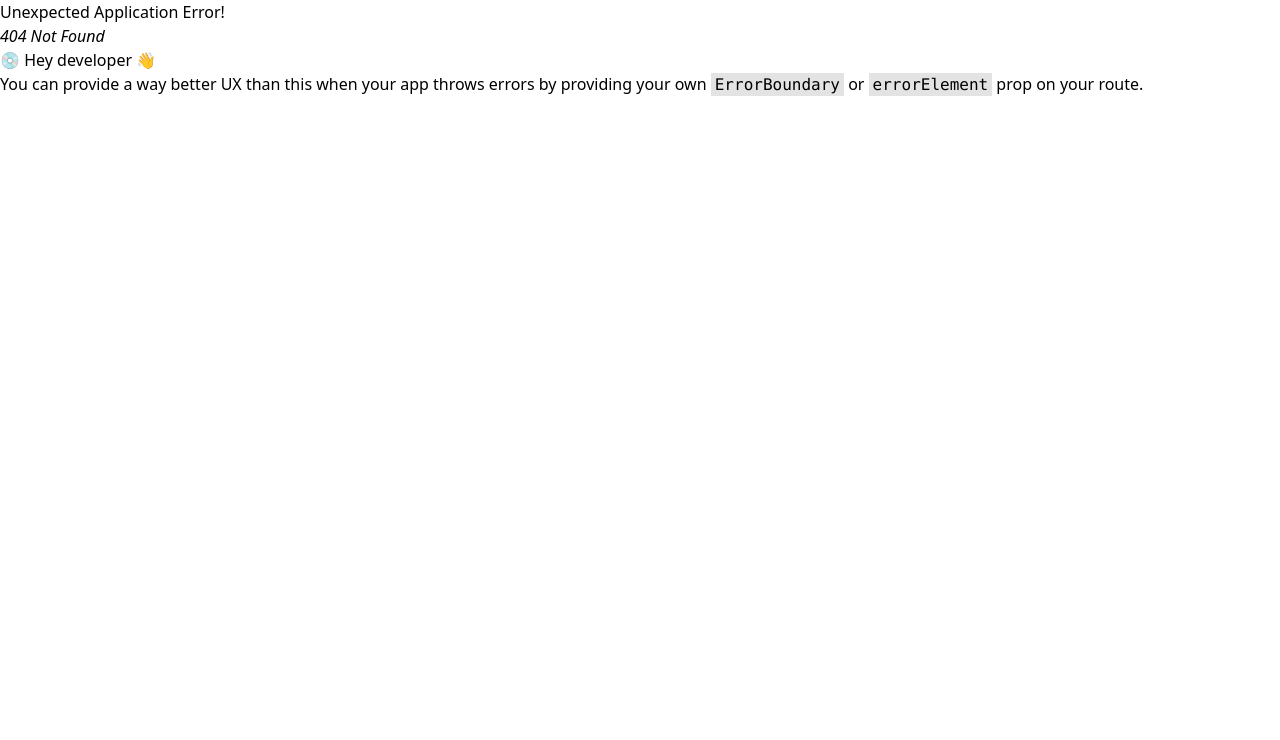
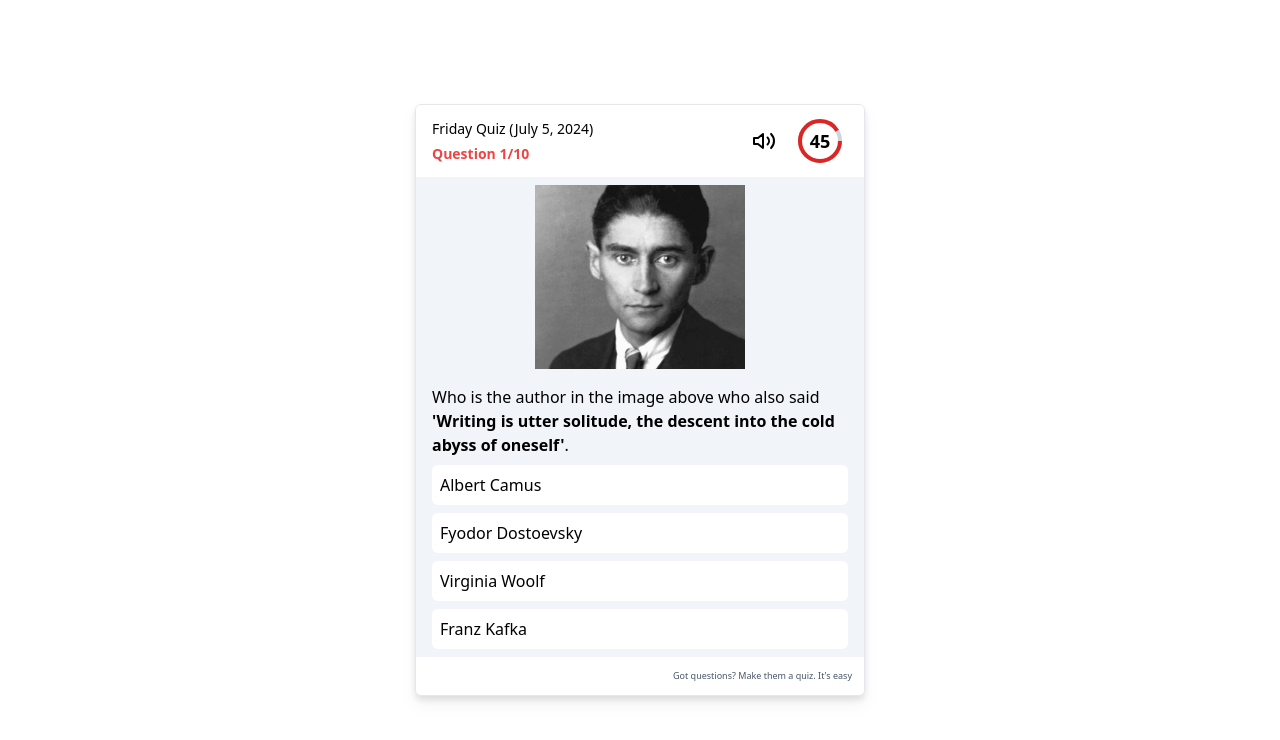
Before and after one commit to tejasvijb/quiz-app, a React (Vite) app: page /quiz in a window 1280 px wide. Before the commit this address had no page. Shown: the top 740 px of the page. Built offline with nearby package versions, Linux system fonts and the light colour scheme.

Commit message:
setup router and static pages

```diff
--- a/package.json
+++ b/package.json
@@ -22,6 +22,7 @@
     "tailwindcss-animate": "^1.0.7"
   },
   "devDependencies": {
+    "@types/babel__core": "^7.20.5",
     "@types/node": "^20.14.9",
     "@types/react": "^18.3.3",
     "@types/react-dom": "^18.3.0",
--- a/src/app/App.css
+++ b/src/app/App.css
@@ -1,3 +1,3 @@
 #root {
-  max-width: 1280px;
+  height: 100dvh;
 }
--- a/src/app/App.tsx
+++ b/src/app/App.tsx
@@ -1,55 +1,16 @@
 import './App.css'
-import { Avatar, AvatarFallback } from '../components/ui/avatar'
-import { Share, Volume1 } from 'lucide-react'
-import { Button } from '../components/ui/button'
-import Drawer from '../components/common/Drawer'
+
+import { Outlet } from "react-router-dom";
+
 
 function App() {
 
   return (
-    <main className='flex justify-center align-center'>
-      <section className='relative drop-shadow-lg	rounded-md w-[425px] min-h-[570px] p-3 box-content border '>
-        <div className="h-[26vh] bg-[url('./hero.png')] object-cover bg-no-repeat bg-cover bg-center"  >
+    <main className='flex justify-center items-center align-center h-full'>
+      <section className='relative drop-shadow-lg	rounded-md w-[450px] sm:h-fit sm:min-h-[570px] max-sm:h-screen border overflow-hidden'>
 
-        </div>
+        <Outlet />
 
-        {/* Quiz author section */}
-        <div className='flex justify-between mt-4 items-center'>
-          <div className='flex gap-2 items-center'>
-            <Avatar >
-              <AvatarFallback className='bg-red-200'>
-                RL
-              </AvatarFallback>
-            </Avatar>
-            <p> Rachel Lopez </p>
-          </div>
-          <div>
-            <Share color="grey" />
-          </div>
-        </div>
-        {/* Quiz author section */}
-
-        <div className='mt-4 flex justify-between items-center'>
-          <h3 className='font-bold text-lg' > Friday Quiz (July 5, 2024)</h3>
-          <Volume1 color='grey' />
-        </div>
-
-        <div className='mt-2'>
-          <p className='text-slate-500 text-sm'>
-          This quiz travels the world, tests science, sport, social media and sci-fi. It even gives you something to hum for the rest of the day. Are you up for it?
-          </p>
-        </div>
-
-        {/* <div className='flex justify-center items-center p-12'>
-        <Button className='bg-blue-400'>Let's Play</Button>
-        </div> */}
-        <Drawer />
-
-        <footer className='flex justify-end'>
-          <a href="#">
-            <p className='text-[9px] text-slate-600'>Got questions? Make them a quiz. It's easy</p>
-          </a>
-        </footer>
 
       </section>
     </main >
--- /dev/null
+++ b/src/app/routes/quiz/Quiz.tsx
@@ -0,0 +1,44 @@
+import { Volume2 } from "lucide-react";
+import Timer from "../../../components/common/Timer";
+
+export default function Quiz() {
+    return (
+        <div className="bg-slate-100 h-full">
+            <div className="flex justify-between items-center bg-white  px-4 py-2">
+                <div className="flex flex-col gap-1">
+                    <p className="text-sm">Friday Quiz (July 5, 2024)</p>
+                    <p className="text-[14px] font-bold text-red-500">Question 1/10</p>
+                </div>
+                <div className="flex gap-4 items-center">
+                    <Volume2 />
+                    <Timer initialTime={50} />
+                </div>
+            </div>
+
+            <div className="grid items-center w-full">
+                <div className="h-[200px] w-full flex justify-center items-center py-2">
+                    <img src="./kafka.png" alt="kafka" className="object-contain h-full"  />
+                </div>
+            </div>
+
+            <div className="my-2 px-4">
+                <p>Who is the author in the image above who also said <span className="font-semibold">'Writing is utter solitude, the descent into the cold abyss of oneself'</span>.</p>
+            </div>
+
+            <div className="px-4">
+                <ul className="flex flex-col gap-2 ">
+                    <li className="bg-white rounded-md p-2">Albert Camus</li>
+                    <li className="bg-white rounded-md p-2">Fyodor Dostoevsky</li>
+                    <li className="bg-white rounded-md p-2">Virginia Woolf</li>
+                    <li className="bg-white rounded-md p-2">Franz Kafka</li>
+                </ul>
+            </div>
+
+            <footer className='flex justify-end p-3 bg-white mt-2'>
+            <a href="#">
+              <p className='text-[9px] text-slate-600'>Got questions? Make them a quiz. It's easy</p>
+            </a>
+          </footer>
+        </div>
+    )
+}
--- /dev/null
+++ b/src/components/app/QuizDescription.tsx
@@ -0,0 +1,57 @@
+import { Share, Volume1 } from "lucide-react";
+import { Avatar, AvatarFallback } from "../ui/avatar";
+import Drawer from "../common/Drawer";
+
+
+export default function QuizDescription () {
+
+
+
+    return (
+        <div className="h-full flex flex-col justify-between p-3">
+        <div>
+          <div className="h-[26vh] bg-[url('./hero.png')] object-cover bg-no-repeat bg-cover bg-center  "  >
+          </div>
+          {/* Quiz author section */}
+          <div className='flex justify-between mt-4 items-center'>
+            <div className='flex gap-2 items-center'>
+              <Avatar >
+                <AvatarFallback className='bg-red-200'>
+                  RL
+                </AvatarFallback>
+              </Avatar>
+              <p> Rachel Lopez </p>
+            </div>
+            <div>
+              <Share color="grey" />
+            </div>
+          </div>
+          {/* Quiz author section */}
+          <div className='mt-4 flex justify-between items-center'>
+            <h3 className='font-bold text-lg' > Friday Quiz (July 5, 2024)</h3>
+            <Volume1 color='grey' />
+          </div>
+
+          <div className='mt-2'>
+            <p className='text-slate-500 text-sm'>
+            This quiz travels the world, tests science, sport, social media and sci-fi. It even gives you something to hum for the rest of the day. Are you up for it?
+            </p>
+          </div>
+        </div>
+
+        {/* <div className='flex justify-center items-center p-12'>
+        <Button className='bg-blue-400'>Let's Play</Button>
+        </div> */}
+        <div >
+          <div >
+            <Drawer />
+          </div>
+          <footer className='flex justify-end'>
+            <a href="#">
+              <p className='text-[9px] text-slate-600'>Got questions? Make them a quiz. It's easy</p>
+            </a>
+          </footer>
+        </div>
+      </div>
+    )
+}
--- a/src/components/common/Drawer.tsx
+++ b/src/components/common/Drawer.tsx
@@ -2,6 +2,7 @@
 import { useState } from 'react';
 import 'tailwindcss/tailwind.css';
 import { Button } from '../ui/button';
+import { Link } from 'react-router-dom';
 
 const Drawer = () => {
     const [isOpen, setIsOpen] = useState(false);
@@ -11,21 +12,33 @@ const Drawer = () => {
     };
 
     return (
-        <div className="flex justify-center items-center h-60">
+        <div className="flex justify-center items-center p-20">
             <Button onClick={toggleDrawer} className='bg-blue-400'>Let's Play</Button>
             <div
                 className={`absolute z-30 bottom-0 left-0 w-full bg-gray-800 text-white p-4 transform transition-transform duration-300 ${isOpen ? 'translate-y-0 bottom-0' : 'translate-y-full'
                     } ${!isOpen && 'invisible'}`}
             >
-                <div className="flex justify-center mb-10">
+                <div className="flex justify-center mb-8">
                     <h1 className="font-semibold text-sm">Rules to get you started</h1>
                 </div>
 
-                <div className='flex flex-col gap-2'>
-                    <p className='text-[12px]'>You get 25 seconds to answer each question; watch the timer at the top</p>
-                    <p className='text-[12px]'>5 points for the correct answer; up to 5 additional points as Speed bonus if you answer quickly</p>
-                    <p className='text-[12px]'>There is no negative marking for wrong answers.</p>
+                <div className='flex flex-col gap-2 p-2'>
+                    <ul className='list-disc	'>
+                        <li>
+                            <p className='text-[12px]'>You get 50 seconds to answer each question; watch the timer at the top</p>
+                        </li>
+                        <li>
+                            <p className='text-[12px]'>5 points for the correct answer; up to 5 additional points as Speed bonus if you answer quickly</p>
+                        </li>
+                        <li>
+                            <p className='text-[12px]'>There is no negative marking for wrong answers.</p>
+                        </li>
+                    </ul>
                 </div>
+            <Link to="quiz">
+                <div className='flex justify-center mt-4'><Button onClick={toggleDrawer} className='bg-blue-400'>Got it!</Button></div>
+            </Link>
+
             </div>
         </div>
     );
--- /dev/null
+++ b/src/components/common/Timer.tsx
@@ -0,0 +1,56 @@
+// src/components/Timer.js
+
+import { useState, useEffect } from 'react';
+
+const Timer = ({ initialTime } : { initialTime: number }) => {
+  const [timeLeft, setTimeLeft] = useState<number>(initialTime);
+
+  useEffect(() => {
+    if (timeLeft > 0) {
+      const timerId = setInterval(() => {
+        setTimeLeft(prevTime => prevTime - 1);
+      }, 1000);
+
+      return () => clearInterval(timerId);
+    }
+  }, [timeLeft]);
+
+  const radius = 20;
+  const circumference = 2 * Math.PI * radius;
+  const progress = (timeLeft / initialTime) * circumference;
+
+  return (
+    <div className="flex flex-col items-center">
+      <div className="relative w-14 h-14">
+        <svg className="w-full h-full">
+          <circle
+            className="text-gray-300"
+            strokeWidth="4"
+            stroke="currentColor"
+            fill="transparent"
+            r={radius}
+            cx="50%"
+            cy="50%"
+          />
+          <circle
+            className="text-red-600 transition-all duration-1000 ease-linear"
+            strokeWidth="4"
+            strokeDasharray={circumference}
+            strokeDashoffset={circumference - progress}
+            stroke="currentColor"
+            fill="transparent"
+            r={radius}
+            cx="50%"
+            cy="50%"
+            style={{ transition: 'stroke-dashoffset 1s linear' }}
+          />
+        </svg>
+        <div className="absolute inset-0 flex items-center justify-center text-lg font-semibold">
+          {timeLeft}
+        </div>
+      </div>
+    </div>
+  );
+};
+
+export default Timer;
--- a/src/index.css
+++ b/src/index.css
@@ -1,3 +1,19 @@
 @tailwind base;
   @tailwind components;
   @tailwind utilities;
+
+
+  body::-webkit-scrollbar {
+    width: 4px;
+    height: 4px;
+  }
+
+  body::-webkit-scrollbar-thumb {
+    background-color: rgba(0, 0, 0, 0.5);
+    border-radius: 10px;
+  }
+
+  body::-webkit-scrollbar-track {
+    background: rgba(0, 0, 0, 0.1);
+    border-radius: 10px;
+  }
--- a/src/main.tsx
+++ b/src/main.tsx
@@ -6,11 +6,24 @@ import {
   createBrowserRouter,
   RouterProvider,
 } from "react-router-dom"
+import QuizDescription from './components/app/QuizDescription.tsx'
+import Quiz from './app/routes/quiz/Quiz.tsx'
 
 const router = createBrowserRouter([
   {
     path: "/",
     element: <App />,
+    children : [
+      {
+        path: '/',
+        element: <QuizDescription />,
+        index: true
+      },
+      {
+        path: 'quiz',
+        element: <Quiz />
+      }
+    ]
   },
 ]);
 
```
Also changed, not shown: public/kafka.png (added), 1 other file (tests, documents, lock files or other folders).
